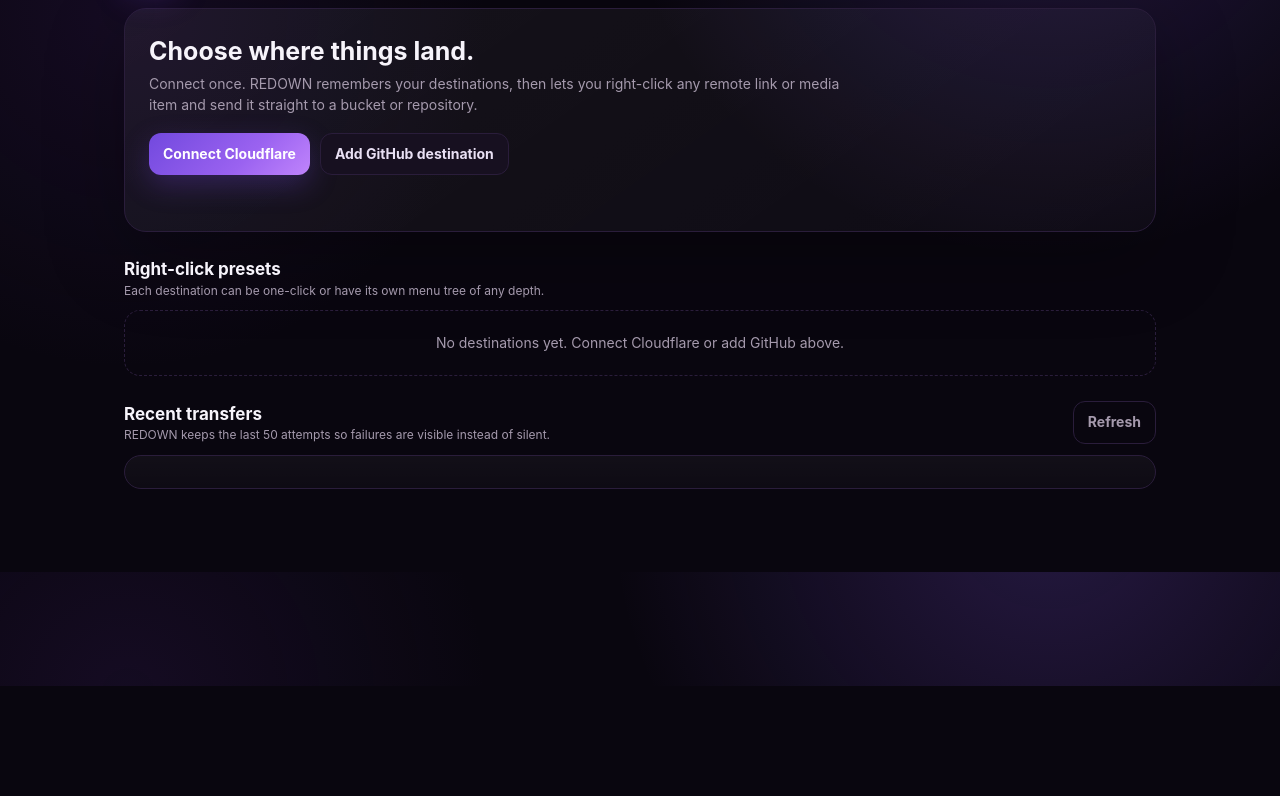
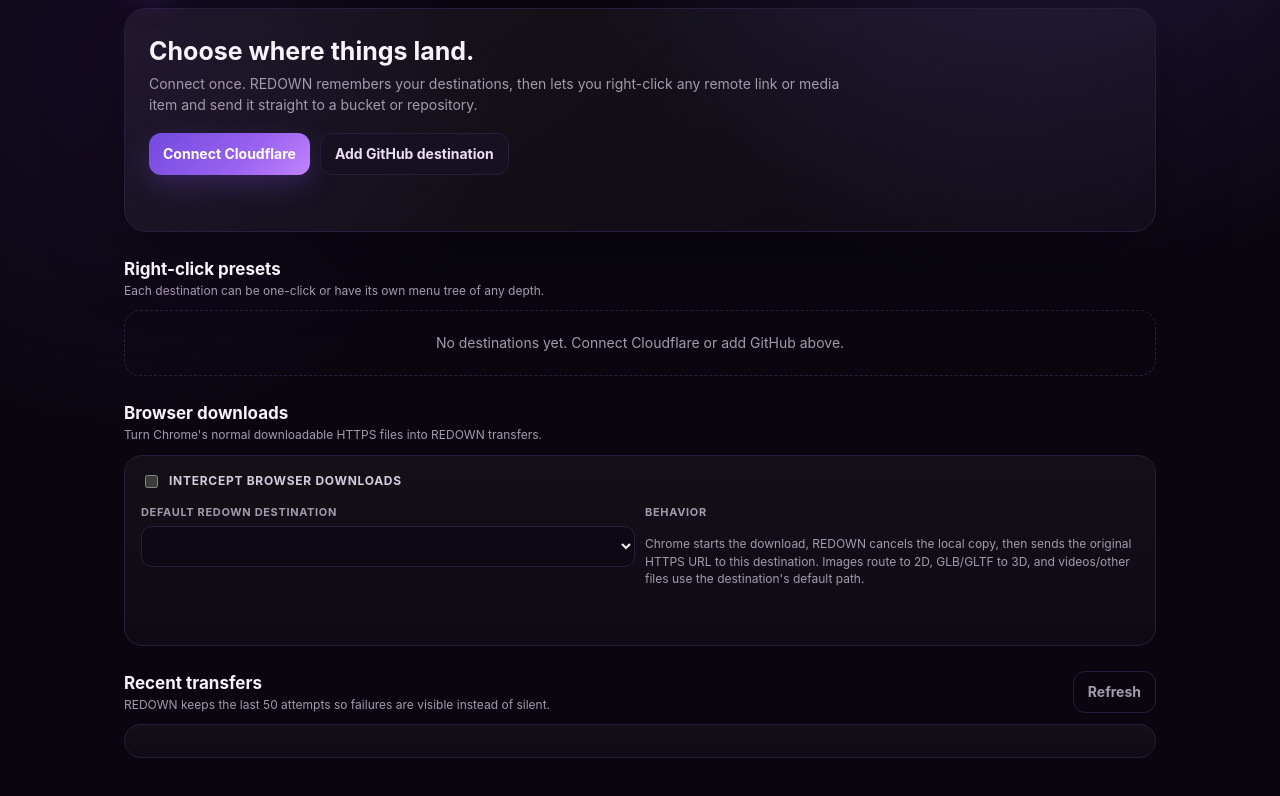
Before and after one commit to thanks-cohn/remote-download-2-cloudfare, a browser extension: page extension/options.html in a window 1280 px wide. Shown: the part 114-910 px from the top of the page. Before the commit the page ends 800 px from the top, so only its background shows below. Drawn offline with Linux system fonts and the light colour scheme.

Commit message:
ux: add browser download interception settings

```diff
--- a/extension/options.html
+++ b/extension/options.html
@@ -132,6 +132,34 @@
 
   <section class="section">
     <div class="section-head">
+      <div>
+        <h2>Browser downloads</h2>
+        <div class="section-note">Turn Chrome's normal downloadable HTTPS files into REDOWN transfers.</div>
+      </div>
+    </div>
+    <div class="card">
+      <label class="toggle" style="margin-bottom:14px">
+        <input id="download-intercept-enabled" type="checkbox">
+        <span>Intercept browser downloads</span>
+      </label>
+      <div class="grid two">
+        <div>
+          <label for="download-intercept-profile">Default REDOWN destination</label>
+          <select id="download-intercept-profile"></select>
+        </div>
+        <div>
+          <label>Behavior</label>
+          <div class="meta" style="padding:9px 0">
+            Chrome starts the download, REDOWN cancels the local copy, then sends the original HTTPS URL to this destination. Images route to 2D, GLB/GLTF to 3D, and videos/other files use the destination's default path.
+          </div>
+        </div>
+      </div>
+      <div id="download-intercept-status" class="status"></div>
+    </div>
+  </section>
+
+  <section class="section">
+    <div class="section-head">
       <div><h2>Recent transfers</h2><div class="section-note">REDOWN keeps the last 50 attempts so failures are visible instead of silent.</div></div>
       <button id="refresh-history" class="ghost">Refresh</button>
     </div>
```
